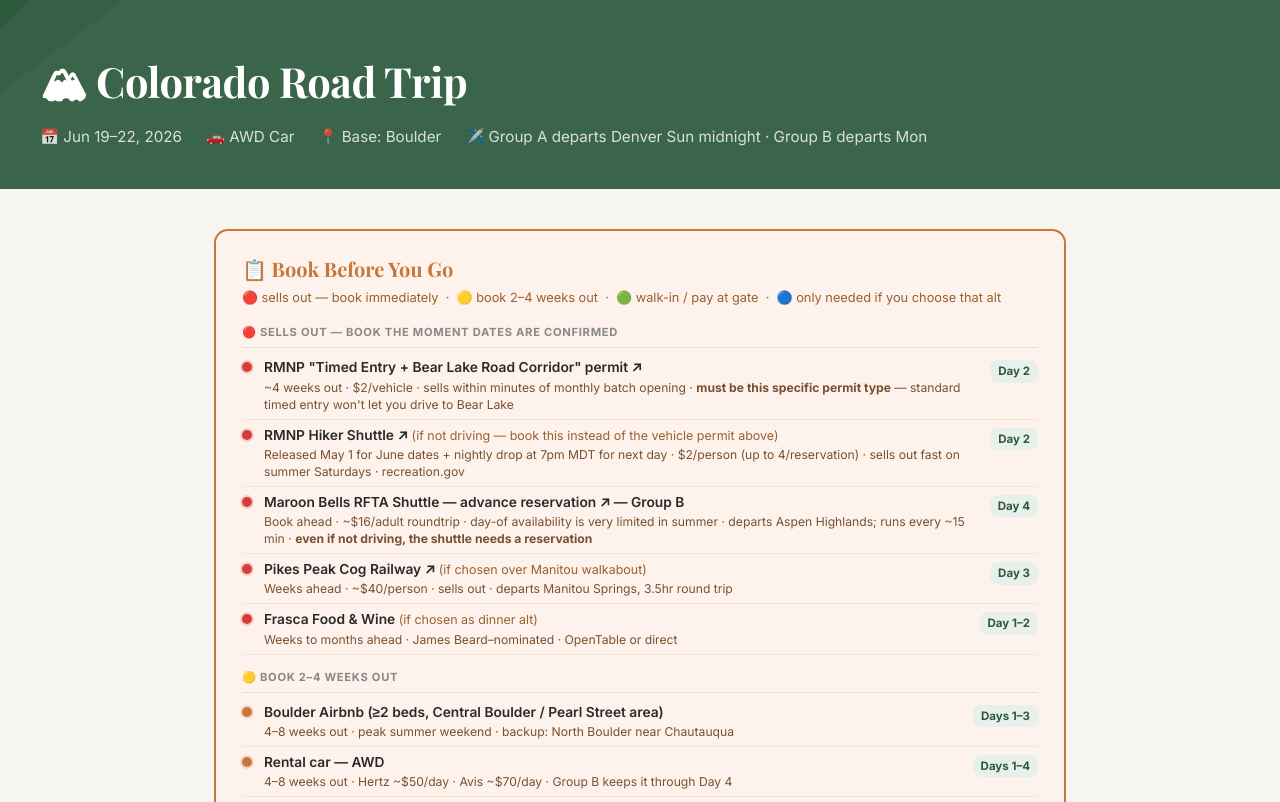
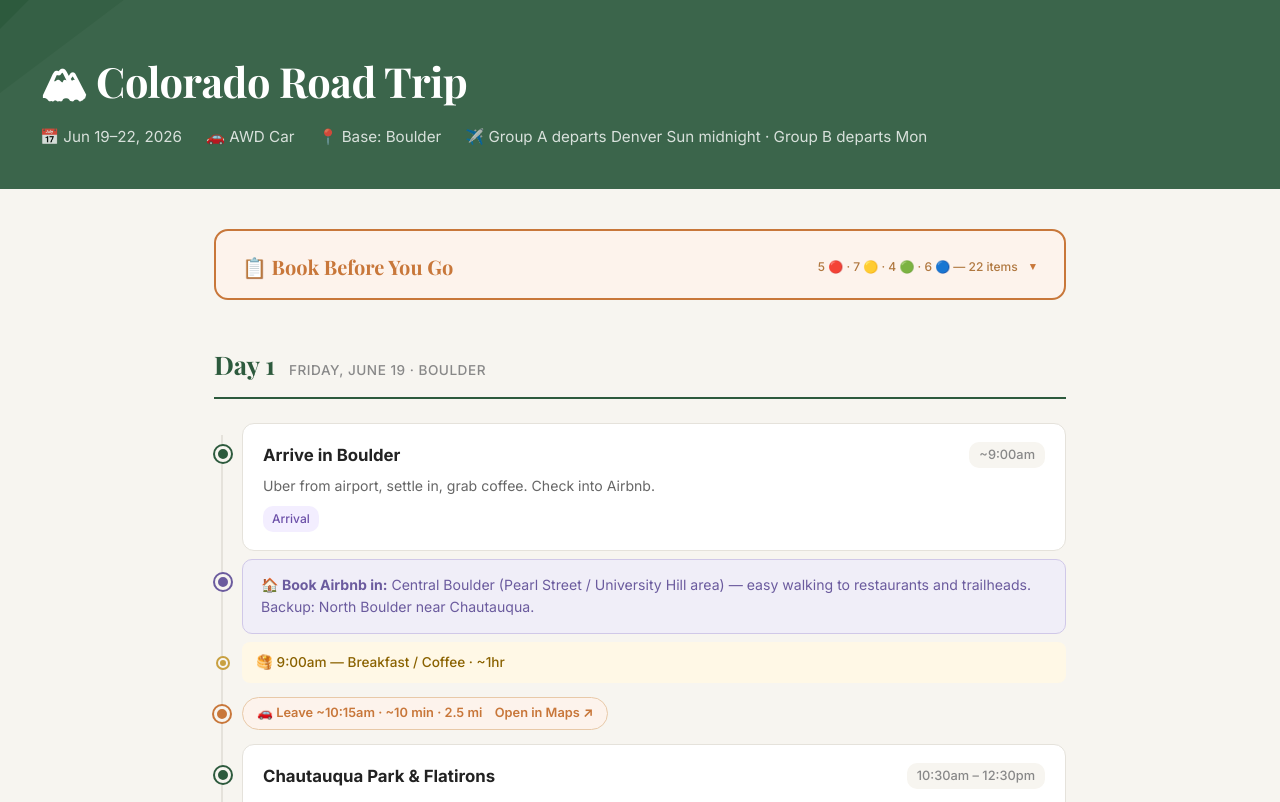
Before and after one commit to AlexCristian/alexcristian.github.io, a Jekyll site: the page colorado-trip/index.html, which Jekyll copies as it is, in a window 1280 px wide. Shown: the top 802 px of the page. Built offline with Jekyll 4.4.1, drawn with Linux system fonts in a browser that asks for light colours; some of the changed text lies outside the part shown; grey boxes are pictures that could not be loaded.

Commit message:
Make booking checklist collapsible
Toggle button shows "5 🔴 · 7 🟡 · 4 🟢 · 6 🔵 — 22 items" summary when collapsed.
Defaults to closed; click to expand. Matches alt-drawer interaction pattern.

Co-Authored-By: Claude Sonnet 4.6 <noreply@anthropic.com>

```diff
--- a/colorado-trip/index.html
+++ b/colorado-trip/index.html
@@ -477,16 +477,47 @@
     padding: 22px 26px 18px;
     margin-bottom: 44px;
   }
+  .bc-toggle {
+    width: 100%;
+    display: flex;
+    align-items: center;
+    gap: 10px;
+    background: none;
+    border: none;
+    padding: 0;
+    cursor: pointer;
+    font-family: inherit;
+    text-align: left;
+  }
   .bc-heading {
     font-family: 'Playfair Display', serif;
     font-size: 1.25rem;
     color: var(--amber);
-    margin-bottom: 3px;
-  }
+    flex: 1;
+  }
+  .bc-toggle-hint {
+    font-size: 0.75rem;
+    color: #b07840;
+    font-weight: 500;
+    white-space: nowrap;
+  }
+  .bc-arrow {
+    font-size: 0.65rem;
+    color: var(--amber);
+    transition: transform 0.25s;
+    flex-shrink: 0;
+  }
+  .bc-toggle.open .bc-arrow { transform: rotate(180deg); }
+  .bc-body {
+    max-height: 0;
+    overflow: hidden;
+    transition: max-height 0.4s ease;
+  }
+  .bc-body.open { max-height: 6000px; }
   .bc-subtitle {
     font-size: 0.8rem;
     color: #9a6030;
-    margin-bottom: 16px;
+    margin: 10px 0 16px;
   }
   .bc-section {
     font-size: 0.7rem;
@@ -550,7 +581,12 @@
        BOOKING CHECKLIST
   ════════════════════════════════════ -->
   <div class="booking-checklist">
-    <div class="bc-heading">📋 Book Before You Go</div>
+    <button class="bc-toggle" type="button" aria-expanded="false">
+      <span class="bc-heading">📋 Book Before You Go</span>
+      <span class="bc-toggle-hint">5 🔴 · 7 🟡 · 4 🟢 · 6 🔵 — 22 items</span>
+      <span class="bc-arrow">▼</span>
+    </button>
+    <div class="bc-body">
     <div class="bc-subtitle">🔴 sells out — book immediately &nbsp;·&nbsp; 🟡 book 2–4 weeks out &nbsp;·&nbsp; 🟢 walk-in / pay at gate &nbsp;·&nbsp; 🔵 only needed if you choose that alt</div>
 
     <div class="bc-section">🔴 Sells out — book the moment dates are confirmed</div>
@@ -759,6 +795,7 @@
       <span class="bc-day">Day 4 alt</span>
     </div>
 
+    </div><!-- end bc-body -->
   </div>
 
   <!-- ═══════════════════════════════════
```
Also changed, not shown: other parts of colorado-trip/index.html (+6 -0 lines).
